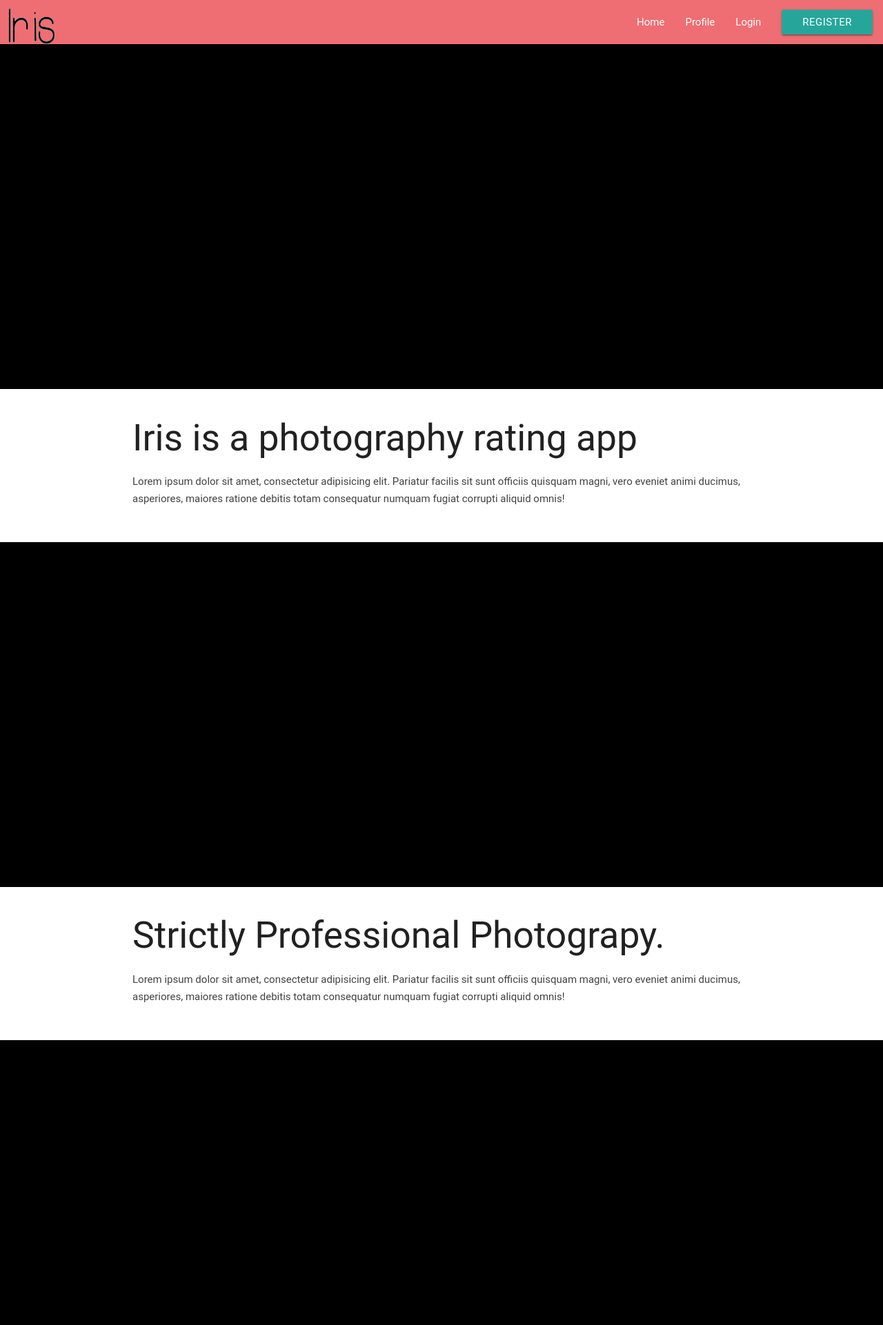
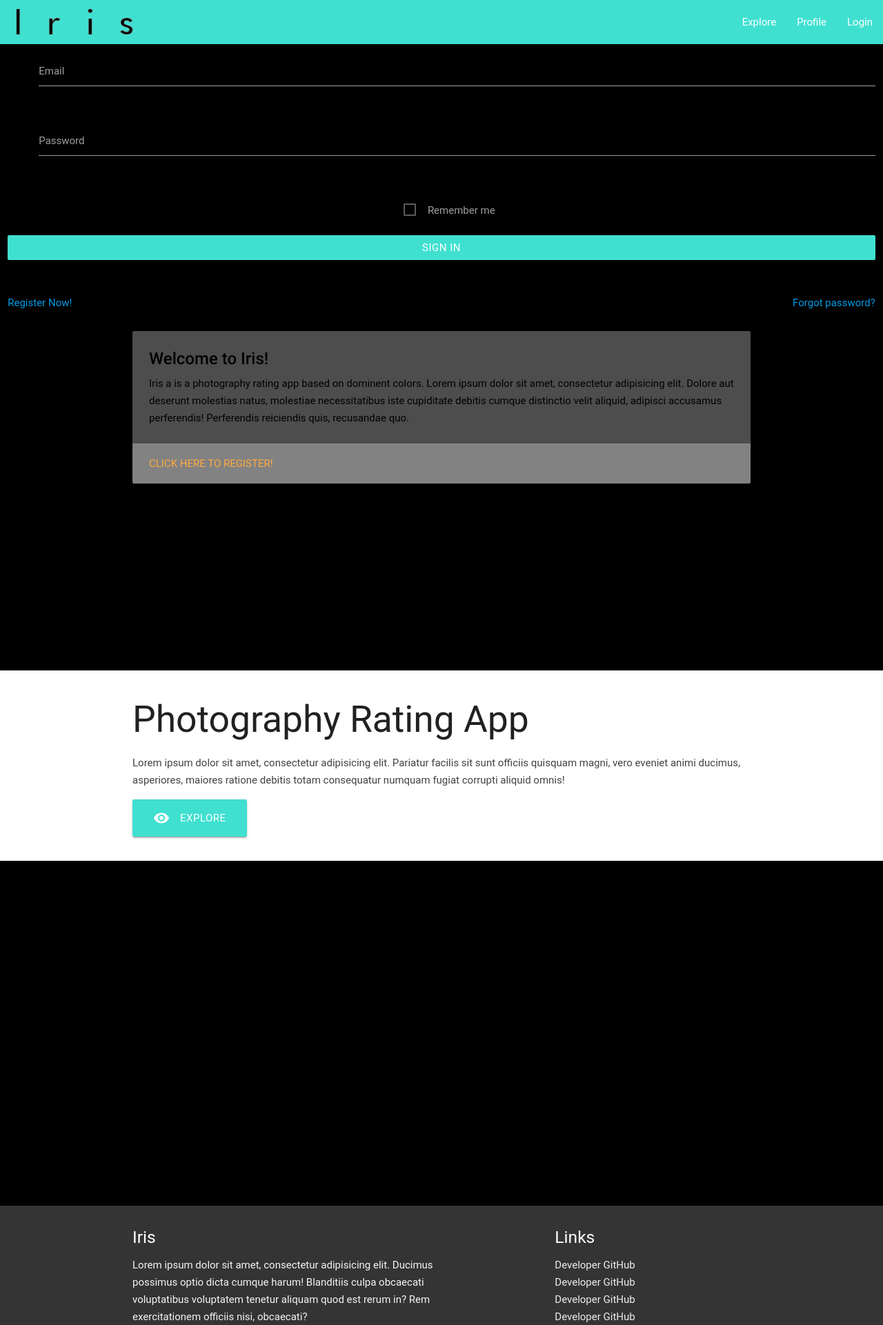
Before and after one commit to taylorem2787/PhotographyRater, a PHP site: page / in a window 1280 px wide. Shown: the top 1921 px of the page at 69% size. Run offline with PHP 8.4, Linux system fonts and the light colour scheme; some libraries are stand-ins or nearby versions; some web fonts are replaced.

Commit message:
Revisions

```diff
--- a/public/css/style.css
+++ b/public/css/style.css
@@ -10,9 +10,27 @@ body {
 	position: relative;
 	box-sizing: border-box;
 }
+.parallax-img img {
+	position: absolute;
+	background-position: 50% 210px !important;
+	width: 100%;
+	height: auto !important;
+	top: 0;
+	bottom: 0;
+	right: 0;
+	left: 0;
+}
 
-.parallax-img {
-	width: 100%;
+.main-search {
+	margin-top: 50px;
+
+    /*background-color: rgba(255,255,255,0.5);*/
+    border-radius: 10px;
+}
+
+.main-intro {
+	background-color: #fff;
+    background-color: rgba(255,255,255,0.3);
 }
 
 .modal {
@@ -27,16 +45,16 @@ body {
 	height: 90px;
 }
 
-<<<<<<< Updated upstream
+
 .nav-wrapper {
 	background: rgb(105, 105, 105);
 	background: rgba(105, 105, 105, .5) !important;
 	border-bottom-color: 2px solid snow;
-=======
+}
 nav, footer, .btn-large, .btn {
 	background-color: turquoise !important;
+}
 
-}
 #navbar {
 	position: fixed;
 	width: 100%;
@@ -47,15 +65,26 @@ nav, footer, .btn-large, .btn {
 	background-color: turquoise !important;
 	width: 100%;
 	height: 56px;
->>>>>>> Stashed changes
 }
 
-#idBtn {
-		background: rgb(105, 105, 105);
-	background: rgba(105, 105, 105, .5) !important;
-
+#exploreBtn {
+/*	background: rgb(105, 105, 105);
+	background: rgba(105, 105, 105, .5) !important;*/
 }
 
+footer.page-footer {
+    margin-top: 0px;
+    background: rgba(105, 105, 105, .5) !important;
+}
+
+.logo{
+	width: 215px;
+	height: 75px;
+}
+.webui-popover {
+	background-color: #fff;
+    background-color: rgba(255,255,255,0.3);
+}
 /*==========================PROFILE.HTML=============================*/
 
 .tab a.active {
@@ -64,16 +93,11 @@ nav, footer, .btn-large, .btn {
 .parallax-img {
 	background: rgba(105, 105, 105, .5) !important;
 	max-width: 33%;
-	/*height: 100%;
-	max-height: 50%
-*/
+
 }
 
 .parallax-profile {
 	background: rgba(105, 105, 105, .5) !important;
-	/*max-height: : 600px;*/
-/*	height: 100%;
-	max-height: 50%*/
 }
 .extended{
 	border-top-color: 2 solid #fff !important;
@@ -81,6 +105,7 @@ nav, footer, .btn-large, .btn {
 
 .nav-extended{
 	background-image: url(../img/nav.png) !important;
+	background-size: cover;
 }
 
 #like {
--- a/public/index.html
+++ b/public/index.html
@@ -2,123 +2,170 @@
 <html>
 	<head>
 		<title>Photography Rating App</title>
-
 		<!-- jQuery -->
 		<script
 		  src="https://code.jquery.com/jquery-3.1.1.min.js"
 		  integrity="sha256-hVVnYaiADRTO2PzUGmuLJr8BLUSjGIZsDYGmIJLv2b8="
 		  crossorigin="anonymous"></script>
-
+		<!--Import Google Icon Font-->
+		<link href="http://fonts.googleapis.com/icon?family=Material+Icons" rel="stylesheet">
+		<!-- Import Google Fonts -->
+		<link href="https://fonts.googleapis.com/css?family=Fjalla+One" rel="stylesheet">
+		<!--Let browser know website is optimized for mobile-->
+		<meta name="viewport" content="width=device-width, initial-scale=1.0"/>
+		<!-- Compiled and minified CSS -->
+	  	<link rel="stylesheet" href="https://cdnjs.cloudflare.com/ajax/libs/materialize/0.97.8/css/materialize.min.css">
 		<!-- STYLE SHEETS -->
 		<link rel="stylesheet" href="css/style.css">
-
-		<!--Import Google Icon Font-->
-		<link href="http://fonts.googleapis.com/icon?family=Material+Icons" rel="stylesheet">
-
-		<!-- Import Google Fonts -->
-		<link href="https://fonts.googleapis.com/css?family=Fjalla+One" rel="stylesheet">
-
-		<!--Let browser know website is optimized for mobile-->
-		<meta name="viewport" content="width=device-width, initial-scale=1.0"/>
-
-		 <!-- Compiled and minified CSS -->
-	  	<link rel="stylesheet" href="https://cdnjs.cloudflare.com/ajax/libs/materialize/0.97.8/css/materialize.min.css">
-
 	 	<!-- Compiled and minified JavaScript -->
 	 	<script src="https://cdnjs.cloudflare.com/ajax/libs/materialize/0.97.8/js/materialize.min.js"></script>
+	 	<!-- JQuery Web Pop-over -->
+        <link rel="stylesheet" href="https://cdn.jsdelivr.net/jquery.webui-popover/1.2.1/jquery.webui-popover.min.css">
+        <script src="https://cdn.jsdelivr.net/jquery.webui-popover/1.2.1/jquery.webui-popover.min.js"></script>
 
 	 	<!-- JS files -->
 		<script src="../app/app.js"></script>
     </head>
 <body>
-	 <div class="navbar-fixed">
+
+	<!-- Nav Bar -->
 	<nav>
-		<div class="nav-wrapper">
-			<a href="#" class="brand-logo"><img id="logo" src="img/iris.png"></a>
+		<div class="nav-wrapper" id="navbar"><img class="logo" src="img/iris.png">
+			<a id="home" href="index.html" class="brand-logo"> </a>
 				<ul id="nav-mobile" class="right hide-on-med-and-down">
-					<li><a href="index.html">Home</a></li>
-					<li><a href="profile.html">Profile</a></li>
-					<li><a href="collapsible.html">Login</a></li>
-					<!-- Modal Trigger -->
-					<li><a class="waves-effect waves-light btn" id="idBtn" href="#modal1">Register</a></li>
+					<li><a id="explore" href="explore.html">Explore</a></li>
+					<li><a id="profile" href="profile.html">Profile</a></li>
+					<li><a id="login" href="collapsible.html">Login</a></li>
 				</ul>
 		</div>
 	</nav>
-	</div>
-  <!-- Modal Structure -->
-  <div id="modal1" class="modal modal-fixed-footer">
-    <div class="modal-content">
-      	<h4>Welcome to Iris</h4>
-      	<p>Let's get started!</p>
-	      	<div class="input-field col s12 m6">
-    		<select class="icons">
-      			<option value="" disabled selected>Choose your option</option>
-      			<option value="" data-icon="images/sample-1.jpg" class="circle">example 1</option>
-      			<option value="" data-icon="images/office.jpg" class="circle">example 2</option>
-      			<option value="" data-icon="images/yuna.jpg" class="circle">example 1</option>
-    		</select>
-    <label>Images in select</label>
+
+	<!-- Login -->
+    <div id="login-form" class="webui-popover-content center-align">
+      <form class="login-form" onsubmit="return false">
+        <div class="row margin">
+          <div class="input-field col s12">
+            <i class="material-icons prefix">person outline</i>
+            <input class="validate" id="email" type="email">
+            <label for="email" data-error="wrong" data-success="right" class="center-align">Email</label>
           </div>
         </div>
-    <div class="modal-footer">
-      <a href="#!" class="modal-action modal-close waves-effect waves-green btn-flat ">Agree</a>
+        <div class="row margin">
+          <div class="input-field col s12">
+            <i class="material-icons prefix">lock outline</i>
+            <input id="password" type="password">
+            <label for="password">Password</label>
+          </div>
+        </div>
+        <div class="row">
+          <div class="input-field col s12 m12 l12  login-text">
+              <input type="checkbox" id="remember-me" />
+              <label for="remember-me">Remember me</label>
+          </div>
+        </div>
+        <div class="row">
+          <div class="input-field col s12">
+            <button type="submit" class="btn waves-effect waves-light col s12 turquoise">Sign In</button>
+          </div>
+        </div>
+        <div class="row">
+          <div class="input-field col s6 m6 l6">
+            <p class="margin medium-small"><a href="#" id="register">Register Now!</a></p>
+          </div>
+          <div class="input-field col s6 m6 l6">
+              <p class="margin right-align medium-small"><a href="#">Forgot password?</a></p>
           </div>
         </div>
 
+      </form>
+    </div>
 
- <!-- PARALLAX START -->
 	<div class="parallax-container">
-		<!-- PARALLAX SECTION 1 -->
-		<div class="parallax"><img class="parallax-img" src="img/nyc.jpg"></div>
+		<div class="parallax"><img class="parallax-img" src="img/model.png"></div>
+
+		<div class="container">
+			<!-- SEARCH BAR -->
+<!-- 	        <div class="row">
+	            <div class="col s12"></div>
+	            <nav>
+	                <div class="nav-wrapper main-search">
+	                    <form id="search-bar" onsubmit="return false">
+	                <div class="nav-wrapper main-search">
+	                    <form id="search-bar" novalidate>
+	                        <div class="input-field">
+	                            <input id="search" type="search" required>
+	                            <label for="search"><i class="material-icons">search</i></label>
+	                            <i class="material-icons done" id="submit-button">done</i>
 	                        </div>
-	<div class="section white">
-		<div class="row container">
-			<h2 class="header">Iris is a photography rating app</h2>
-				<p class="grey-text text-darken-3 lighten-3">Lorem ipsum dolor sit amet, consectetur adipisicing elit. Pariatur facilis sit sunt officiis quisquam magni, vero eveniet animi ducimus, asperiores, maiores ratione debitis totam consequatur numquam fugiat corrupti aliquid omnis!</p>
+	                    </form>
+	                </div>
+	           </nav>
+	        </div>  --><!-- End of search bar -->
+
+	        <!-- MAIN INTRO -->
+	        <div class="row">
+	        	<div class="col s12">
+	        		<div class="card main-intro">
+			            <div class="card-content black-text">
+			              <span class="card-title"><strong>Welcome to Iris!</strong></span>
+			              <p>Iris a is a photography rating app based on dominent colors. Lorem ipsum dolor sit amet, consectetur adipisicing elit. Dolore aut deserunt molestias natus, molestiae necessitatibus iste cupiditate debitis cumque distinctio velit aliquid, adipisci accusamus perferendis! Perferendis reiciendis quis, recusandae quo.</p>
+			            </div>
+			            <div class="card-action">
+			              <a id="registration" href="#">Click here to register!</a>
 			            </div>
 			        </div>
-	<!-- PARALLAX SECTION 2 -->
-	<div class="parallax-container">
-		<div class="parallax"><img class="parallax-img" src="img/model.png"></div>
-	</div>
-		<div class="section white">
-		<div class="row container">
-			<h2 class="header">Strictly Professional Photograpy.</h2>
-				<p class="grey-text text-darken-3 lighten-3">Lorem ipsum dolor sit amet, consectetur adipisicing elit. Pariatur facilis sit sunt officiis quisquam magni, vero eveniet animi ducimus, asperiores, maiores ratione debitis totam consequatur numquam fugiat corrupti aliquid omnis!</p>
 	        	</div>
 	        </div>
-	<!-- PARALLAX SECTION 3 -->
-	<div class="parallax-container">
-	<div class="parallax"><img class="parallax-img" src="img/italy.jpg"></div>
-	</div>
+		</div> <!-- End of search container -->
+	</div> <!-- End of top parallax container -->
+
 	<div class="section white">
 		<div class="row container">
 			<h2 class="header">Photography Rating App</h2>
 				<p class="grey-text text-darken-3 lighten-3">Lorem ipsum dolor sit amet, consectetur adipisicing elit. Pariatur facilis sit sunt officiis quisquam magni, vero eveniet animi ducimus, asperiores, maiores ratione debitis totam consequatur numquam fugiat corrupti aliquid omnis!</p>
-<<<<<<< Updated upstream
-=======
-			<button id="exploreBtn">
-			<a class="waves-effect waves-light btn-large"><i class="material-icons left">visibility</i>Explore</a>
-			</button>
->>>>>>> Stashed changes
+				<!-- EXPLORE BUTTON -->
+			<!-- <button id="exploreBtn"> -->
+			<a class="waves-effect waves-light btn-large" id="exploreBtn"><i class="material-icons left">visibility</i>Explore</a>
+			<!-- </button> -->
 		</div>
 	</div>
-	<!-- PARALLAX SECTION 4 -->
+
 	<div class="parallax-container">
 		<div class="parallax"><img class="parallax-img" src="img/nyc.jpg"></div>
 	</div>
-	<div class="section white">
-		<div class="row container">
-			<!-- <h2 class="header">Photography Rating App</h2> -->
-				<p class="grey-text text-darken-3 lighten-3">Lorem ipsum dolor sit amet, consectetur adipisicing elit. Pariatur facilis sit sunt officiis quisquam magni, vero eveniet animi ducimus, asperiores, maiores ratione debitis totam consequatur numquam fugiat corrupti aliquid omnis!</p>
-		</div>
-	</div>
-
-<!-- PARALLAX END -->
 
 
 
+
+	<!-- STICKY FOOTER -->
+    <footer class="page-footer">
+      <div class="container">
+        <div class="row">
+          <div class="col l6 s12">
+            <h5 class="white-text">Iris</h5>
+            <p class="grey-text text-lighten-4">Lorem ipsum dolor sit amet, consectetur adipisicing elit. Ducimus possimus optio dicta cumque harum! Blanditiis culpa obcaecati voluptatibus voluptatem tenetur aliquam quod est rerum in? Rem exercitationem officiis nisi, obcaecati?</p>
+          </div>
+          <div class="col l4 offset-l2 s12">
+            <h5 class="white-text">Links</h5>
+            <ul>
+              <li><a class="grey-text text-lighten-3" href="#!">Developer GitHub</a></li>
+              <li><a class="grey-text text-lighten-3" href="#!">Developer GitHub</a></li>
+              <li><a class="grey-text text-lighten-3" href="#!">Developer GitHub</a></li>
+              <li><a class="grey-text text-lighten-3" href="#!">Developer GitHub</a></li>
+            </ul>
+          </div>
+        </div>
+      </div>
+      <div class="footer-copyright">
+        <div class="container">
+        © 2016 Iris
+        <a class="grey-text text-lighten-4 right" href="#!">Project GitHub</a>
+        </div>
+      </div>
+    </footer>
+
+
 </body>
-</html>
+
 <!-- App -->
 <script type="text/javascript" src="../app/app.js"></script>
```
Also changed, not shown: app/app.js (+15 -18 lines), public/profile.html (+37 -43 lines), public/img/flower.jpeg (renamed from public/img/flower-profile.jpeg), public/img/iris.png, public/img/nav.jpg (deleted). Lines whose indentation alone changed are shown as unchanged.
